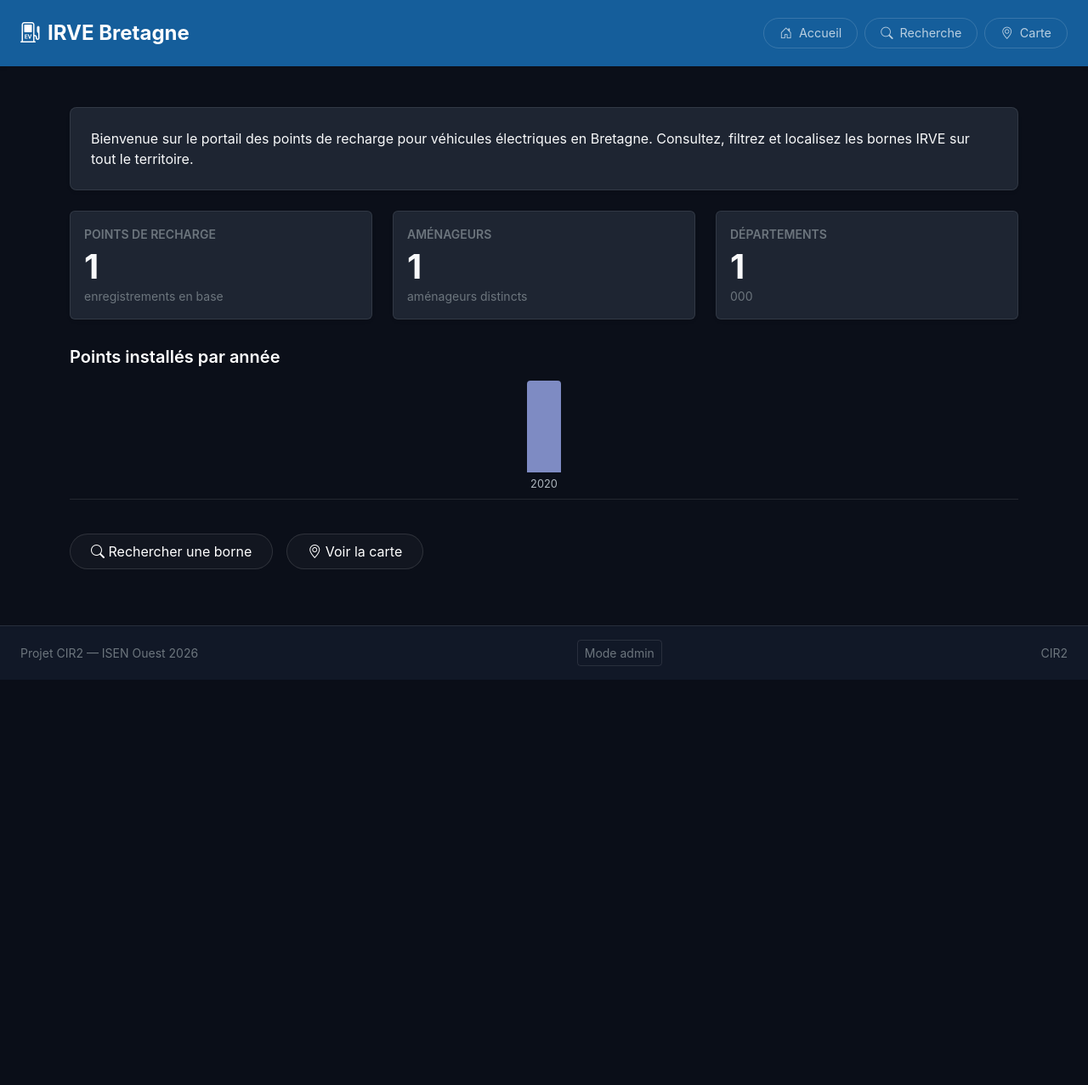
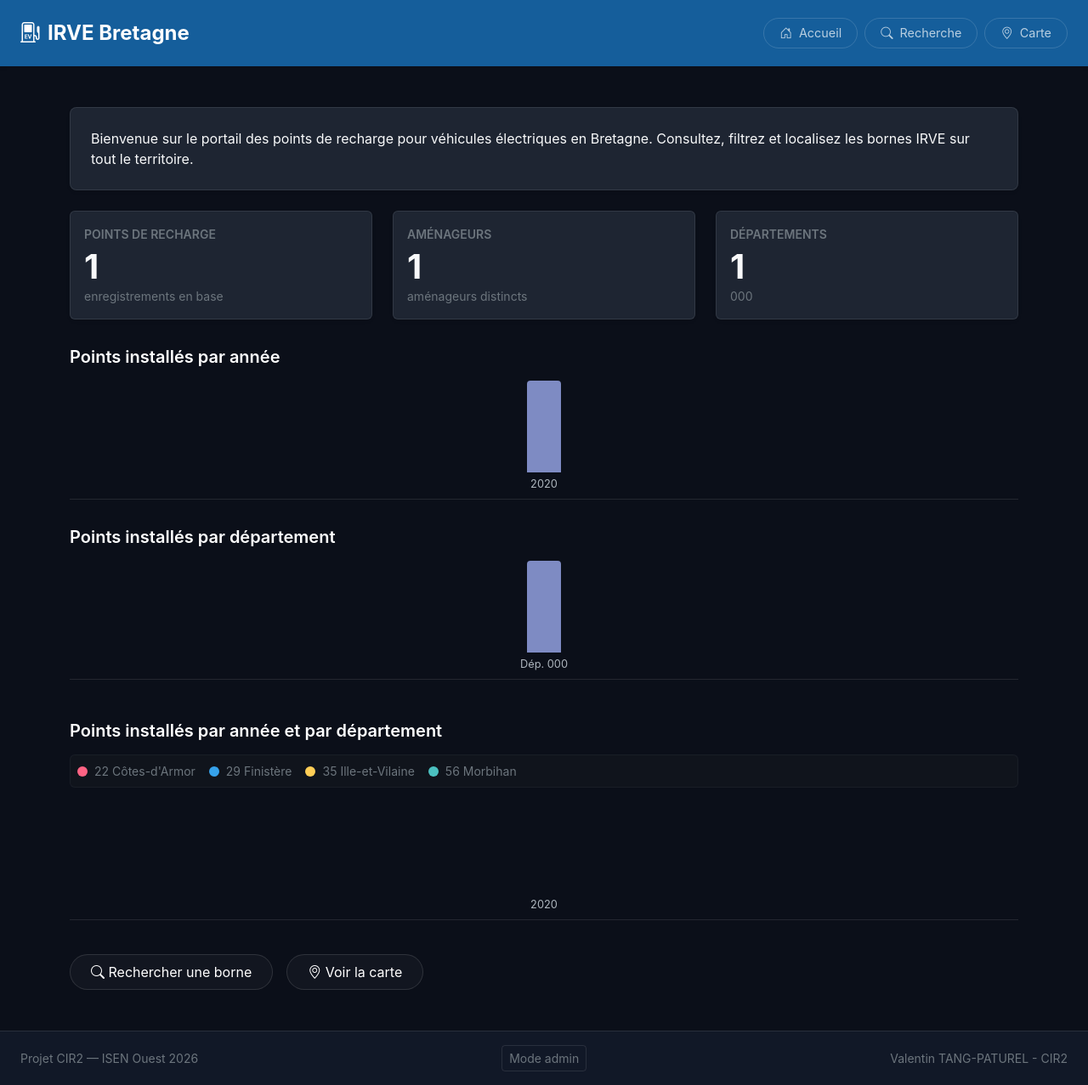
Before and after one commit to doorisen/projet-cir2, a PHP site: page / in a window 1280 px wide. Shown: the whole page at 85% size. Before the commit the page ends 800 px from the top, so only its background shows below. Run offline with PHP 8.4, Linux system fonts and the light colour scheme; tables that the repository leaves empty hold one stand-in row (values such as "Sample post").

Commit message:
stats : - points installés par département - points installés par année et département
ajout de mon nom dans le footer

```diff
--- a/api/stats.php
+++ b/api/stats.php
@@ -15,7 +15,9 @@ try {
         'success' => true,
         'stats' => $statsManager->getGlobalStats(),
         'years' => $statsManager->getPdcByYear(),
-        'departements' => $filterManager->getDepartements()
+        'departements' => $filterManager->getDepartements(),
+        'pdc_by_dep'      => $statsManager->getPdcByDepartment(),
+        'pdc_by_year_dep' => $statsManager->getPdcByYearAndDepartment()
     ]);
 
 } catch (Throwable $e) {
--- a/assets/css/charts.css
+++ b/assets/css/charts.css
@@ -36,3 +36,35 @@
     background-color: var(--chart-bar-active) !important;
     opacity: 1;
 }
+
+.chart-group {
+    display: flex;
+    align-items: flex-end;
+    gap: 3px;
+    height: 100%;
+    width: 100%;
+    max-width: 65px;
+    justify-content: center;
+}
+
+.chart-bar-sm {
+    flex: 1;
+    min-width: 8px;
+    opacity: .75;
+    transition: opacity .3s;
+}
+
+.chart-bar-sm:hover {
+    opacity: 1;
+}
+
+.chart-dot-legend {
+    width: 12px;
+    height: 12px;
+    display: inline-block;
+}
+
+.dep-22 {background-color: var(--dep-22);}
+.dep-29 {background-color: var(--dep-29);}
+.dep-35 {background-color: var(--dep-35);}
+.dep-56 {background-color: var(--dep-56);}
--- a/assets/css/variables.css
+++ b/assets/css/variables.css
@@ -6,6 +6,11 @@
 
     --chart-bar: #a5b4fc;
     --chart-bar-active: #375bb5;
+
+    --dep-22: #ff6384;
+    --dep-29: #36a2eb;
+    --dep-35: #ffce56;
+    --dep-56: #4bc0c0;
 }
 
 body.admin-mode {
@@ -16,4 +21,9 @@ body.admin-mode {
 
     --chart-bar: #c4b5fd;
     --chart-bar-active: #7c3aed;
+
+    --dep-22: #f472b6;
+    --dep-29: #60a5fa;
+    --dep-35: #fbbf24;
+    --dep-56: #2dd4bf;
 }
--- a/assets/js/stats.js
+++ b/assets/js/stats.js
@@ -13,6 +13,8 @@ async function loadStats() {
 
         displayCards(data);
         displayChart(data.years);
+        displayDepChart(data.pdc_by_dep);
+        displayYearDepChart(data.pdc_by_year_dep);
 
     } catch (error) {
         console.error('Erreur chargement stats :', error);
@@ -30,10 +32,8 @@ function displayCards(data) {
 
 function displayChart(years) {
     const chart = document.getElementById('year-chart');
-
-    if (years.length === 0) {
-        return;
-    }
+    if (!chart || !years || years.length === 0) return;
+    chart.innerHTML = '';
 
     const max = Math.max(
         ...years.map(y => Number(y.nb_pdc))
@@ -58,3 +58,73 @@ function displayChart(years) {
         chart.appendChild(wrapper);
     });
 }
+
+
+function displayDepChart(pdcByDep) {
+    const chart = document.getElementById('dep-chart');
+    if (!chart || !pdcByDep || pdcByDep.length === 0) return;
+    chart.innerHTML = '';
+
+    const max = Math.max(...pdcByDep.map(d => Number(d.nb_pdc)));
+
+    pdcByDep.forEach(item => {
+        const wrapper = document.createElement('div');
+        wrapper.className = 'chart-wrapper';
+
+        const bar = document.createElement('div');
+        const height = (Number(item.nb_pdc) / max) * 100;
+
+        bar.className = `chart-bar rounded-top-1 dep-${item.dep_code}`;
+        bar.style.height = `${height}%`;
+        bar.title = `${Number(item.nb_pdc).toLocaleString('fr-FR')} points`;
+
+        const label = document.createElement('div');
+        label.className = 'chart-label';
+        label.textContent = `Dép. ${item.dep_code}`;
+
+        wrapper.appendChild(bar);
+        wrapper.appendChild(label);
+        chart.appendChild(wrapper);
+    });
+}
+
+
+function displayYearDepChart(pdcByYearDep) {
+    const chart = document.getElementById('year-dep-chart');
+    if (!chart || !pdcByYearDep || pdcByYearDep.length === 0) return;
+    chart.innerHTML = '';
+
+    const max = Math.max(...pdcByYearDep.map(item => Number(item.nb_pdc)));
+    const categoriesAnnee = [...new Set(pdcByYearDep.map(item => item.annee))].sort((a, b) => a - b);
+
+    const departements = ['22', '29', '35', '56'];
+
+    categoriesAnnee.forEach(annee => {
+        const wrapper = document.createElement('div');
+        wrapper.className = 'chart-wrapper';
+
+        const group = document.createElement('div');
+        group.className = 'chart-group';
+
+        departements.forEach(dep => {
+            const match = pdcByYearDep.find(item => item.annee === annee && item.dep_code === dep);
+            const count = match ? Number(match.nb_pdc) : 0;
+            const height = max > 0 ? (count / max) * 100 : 0;
+
+            const bar = document.createElement('div');
+            bar.className = `chart-bar-sm rounded-top-1 dep-${dep}`;
+            bar.style.height = `${height}%`;
+            bar.title = `Dép. ${dep} : ${Number(count).toLocaleString('fr-FR')} points installés en ${annee}`;
+
+            group.appendChild(bar);
+        });
+
+        const label = document.createElement('div');
+        label.className = 'chart-label';
+        label.textContent = annee;
+
+        wrapper.appendChild(group);
+        wrapper.appendChild(label);
+        chart.appendChild(wrapper);
+    });
+}
--- a/helpers/footer.php
+++ b/helpers/footer.php
@@ -10,5 +10,5 @@
             <a href="helpers/cookie.php?action=login" class="btn btn-sm btn-outline-secondary text-secondary custom-admin-btn">Mode admin</a>
         <?php endif; ?>
     </div>
-    <div>CIR2</div>
+    <div>Valentin TANG-PATUREL - CIR2</div>
 </footer>
--- a/index.php
+++ b/index.php
@@ -67,6 +67,28 @@ require_once 'config/try_populate.php';
         <div id="year-chart" class="mock-chart d-flex align-items-end gap-2 pb-2"></div>
     </section>
 
+    <!-- Stats - Pdc par département -->
+    <section class="mt-2">
+        <h5 class="text-white fw-semibold mb-3">Points installés par département</h5>
+        <div id="dep-chart" class="mock-chart d-flex align-items-end gap-2 pb-2"></div>
+    </section>
+
+    <!-- Stats - Pdc par année et département -->
+    <section class="mt-4">
+        <h5 class="text-white fw-semibold mb-3">Points installés par année et par département</h5>
+
+        <div class="d-flex gap-3 mb-3 flex-wrap bg-dark bg-opacity-25 p-2 rounded border border-secondary border-opacity-10">
+            <div class="d-flex align-items-center gap-2"><span class="rounded-circle chart-dot-legend dep-22"></span> <span class="small text-secondary">22 Côtes-d'Armor</span></div>
+            <div class="d-flex align-items-center gap-2"><span class="rounded-circle chart-dot-legend dep-29"></span> <span class="small text-secondary">29 Finistère</span></div>
+            <div class="d-flex align-items-center gap-2"><span class="rounded-circle chart-dot-legend dep-35"></span> <span class="small text-secondary">35 Ille-et-Vilaine</span></div>
+            <div class="d-flex align-items-center gap-2"><span class="rounded-circle chart-dot-legend dep-56"></span> <span class="small text-secondary">56 Morbihan</span></div>
+        </div>
+
+        <div class="w-100" style="overflow-x: auto;">
+            <div id="year-dep-chart" class="mock-chart d-flex align-items-end gap-4 pb-2" style="min-width: 600px;"></div>
+        </div>
+    </section>
+
     <!-- Boutons -->
     <section class="d-flex gap-3 mt-3">
         <button class="btn btn-outline-secondary custom-action-btn text-white d-flex align-items-center gap-2 rounded-pill px-4 py-2">
```
Also changed, not shown: helpers/classes/StatsManager.php (+30 -0 lines).
